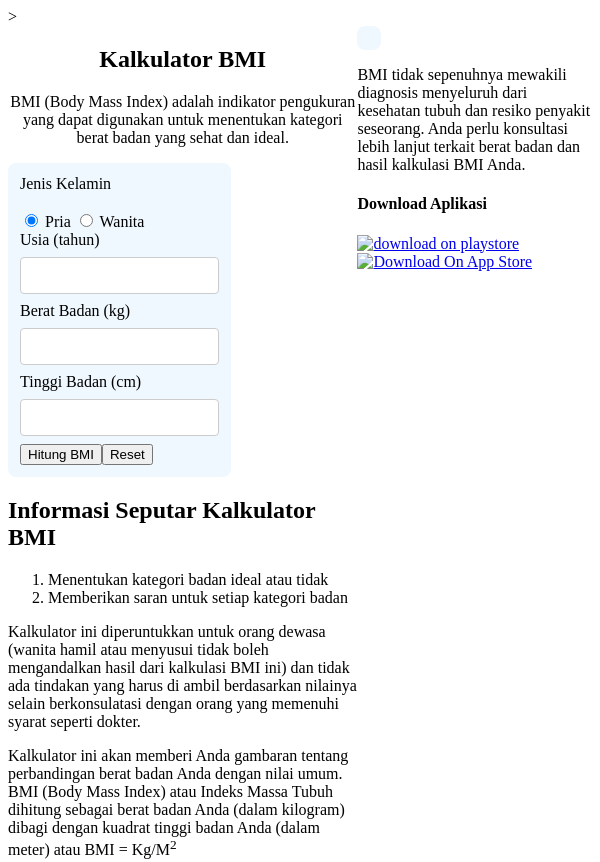
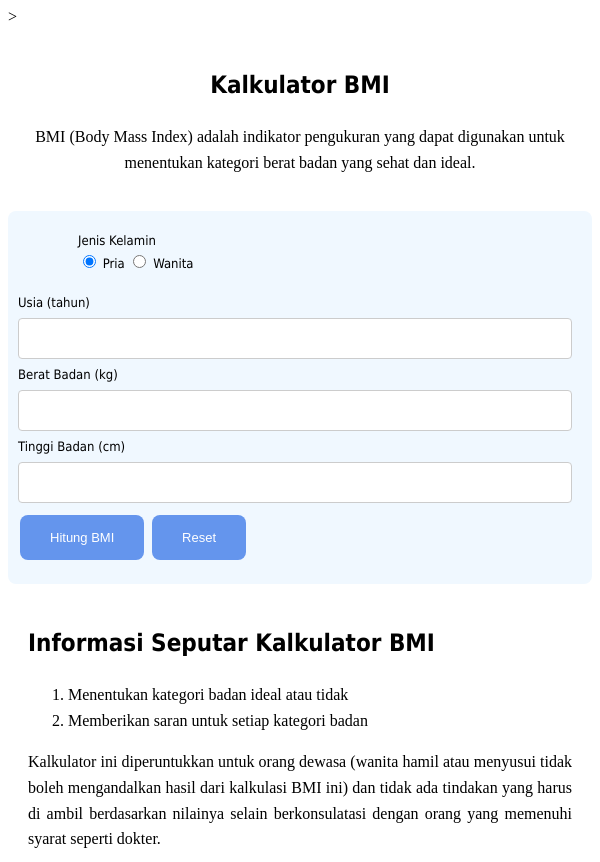
Before and after one commit to revou-fundamental-course/28-oct-24-Aetherx24, a plain HTML site: page index.html in a window 600 px wide. Shown: the top 862 px of the page. Drawn offline with Linux system fonts and the light colour scheme.

Commit message:
Update syle.css

```diff
--- a/css/syle.css
+++ b/css/syle.css
@@ -1,12 +1,65 @@
 /* ini css */
+
 main{
     display: flex;
     justify-content: space-around;
+    align-items: flex-start;
 }
+
+header{
+    font-family: "tahoma";
+
+}
+
+.article {
+    max-width: 600px;
+    text-align: justify;
+    margin: 0 auto;
+    line-height: 1.6;
+    padding: 20px;
+    overflow-wrap: break-word;
+}
+
+.padding-left{
+    line-height: 1.6;
+    padding-left: 60px;
+    padding-bottom: 20px;
+
+}
+
+.left-section{
+    flex: 1;
+    padding: 1;
+    margin-left: 0;
+}
+
+.right-section{
+    flex: 1;
+    margin-left: 10px;
+}
+
+.color-section{
+    margin: auto;
+
+    padding-left: 60px;
+    padding-right: 30px;
+    padding-top: 20px;
+    padding-bottom: 20px;
+    border-radius: 8px;
+    background-color: aliceblue;
+    font-family: Tahoma, Verdana, sans-serif;
+    font-size: 13px;
+
+}
+
+.text-center{
+    text-align: center;
+}
+
 
 input[type=number] {
     width: 100%;
-    padding: 10px;
+    padding: 12px 20px;
     margin: 8px 0;
     display: inline-block;
     border: 1px solid #ccc;
@@ -14,44 +67,109 @@ input[type=number] {
     box-sizing: border-box;
   }
 
-.color-section{
-    background-color: aliceblue;
-    padding: 12px;
+button{
+    border: 0;
+    background-color: cornflowerblue;
+    padding: 15px 30px;
     border-radius: 8px;
-    display: table;
+    cursor: pointer;
+    transition-duration: 0.4s;
+    font-size: 13px;
+    margin: 4px 2px;
+    color: white;
 }
 
-.text-center{
+button:hover {
+    box-shadow: 0 12px 16px 0 rgba(0,0,0,0.24),0 17px 50px 0 rgba(0,0,0,0.19);
+  }
+
+.download-section {
+    text-align: center;
+    margin-bottom: 20px;
+  }
+
+.download-title{
+    font-size: 24px;
+    margin-bottom: 10px;
+    color: #333;
+}
+
+.store-button {
+    display: inline-flex;
+    gap: 10px;
+    align-items: center;
+    justify-content: center;
+
+  }
+
+
+
+.store-button img{
+    width: 175px;
+    transition: transform 0.3s;
+    margin: 0;
+    padding: 0;
+  }
+
+.store-button img:hover {
+    transform: scale(1.15);
+  }
+
+footer{
     text-align: center;
 }
 
-#result {
-    font-size: 30px;
-    font-weight: bold;
+/* Responsive for extra small devices (phones, 600px and down) */
+@media (max-width: 600px) {
+    main{
+        /* display: flex;
+        justify-content: space-around;
+        align-items: flex-start; */
+        flex-direction: column;
     }
 
-.button{
-    background-color: blue;
-    border: 0;
-    color: white;
-    padding: 4px;
+    .store-buttons {
+        display: inline-flex;
+        align-items: center;
+        padding-left: 10px;
+      }
+
+    .color-section{
+        margin: auto;
+        padding-left: 10px;
+        padding-right: 20px;
+        padding-top: 20px;
+        padding-bottom: 20px;
         border-radius: 8px;
+        background-color: aliceblue;
+        font-family: Tahoma;
+        font-size: 13px;
 
     }
-
-footer {
-    text-align: center;
 }
 
-p {
-    display: table row;
+/* responsive for small devices and tablets */
+@media (min-width: 600px) and (max-width: 795px) {
+    main{
+        flex-direction: column;
     }
 
-label {
-    display: table-cell;
-    text-align: center;
+    .store-buttons {
+        display: inline-flex;
+        align-items: center;
+        padding-left: 10px;
       }
 
-input {
-    display: table-cell;
+    .color-section{
+        margin: auto;
+        padding-left: 10px;
+        padding-right: 20px;
+        padding-top: 20px;
+        padding-bottom: 20px;
+        border-radius: 8px;
+        background-color: aliceblue;
+        font-family: Tahoma;
+        font-size: 13px;
+
     }
+  }
```
Lines whose indentation alone changed are shown as unchanged.
